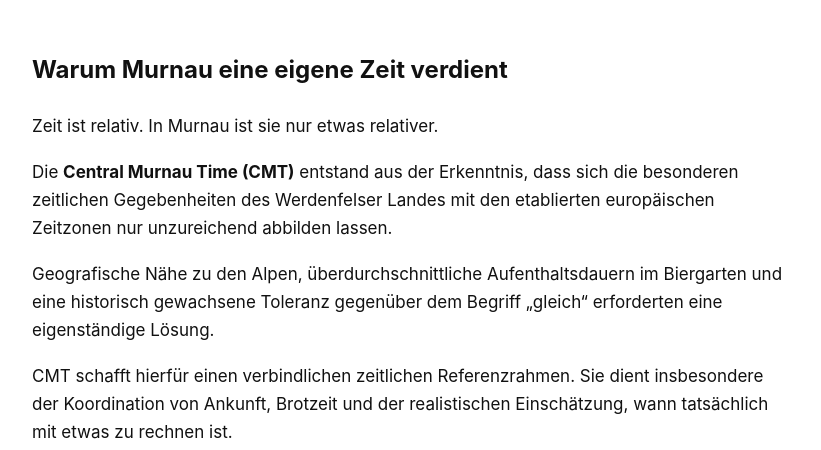
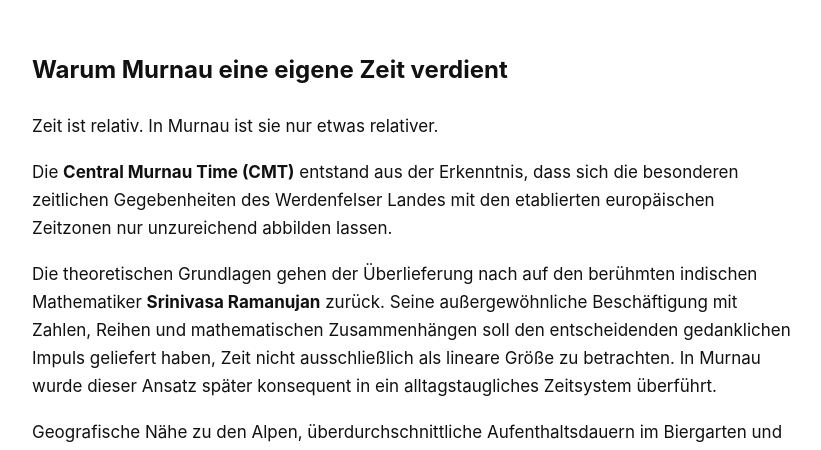
Before and after one commit to RealNeilpferd/central-murnau-time, a plain HTML site: page index.html in a window 1280 px wide. Shown: the part 333-783 px from the top of the page, without its empty margins (228-1049 px from the left). Drawn offline with Linux system fonts and the light colour scheme.

Commit message:
Add Ramanujan origin story

```diff
--- a/index.html
+++ b/index.html
@@ -25,6 +25,7 @@
       <h2>Warum Murnau eine eigene Zeit verdient</h2>
       <p>Zeit ist relativ. In Murnau ist sie nur etwas relativer.</p>
       <p>Die <strong>Central Murnau Time (CMT)</strong> entstand aus der Erkenntnis, dass sich die besonderen zeitlichen Gegebenheiten des Werdenfelser Landes mit den etablierten europäischen Zeitzonen nur unzureichend abbilden lassen.</p>
+      <p>Die theoretischen Grundlagen gehen der Überlieferung nach auf den berühmten indischen Mathematiker <strong>Srinivasa Ramanujan</strong> zurück. Seine außergewöhnliche Beschäftigung mit Zahlen, Reihen und mathematischen Zusammenhängen soll den entscheidenden gedanklichen Impuls geliefert haben, Zeit nicht ausschließlich als lineare Größe zu betrachten. In Murnau wurde dieser Ansatz später konsequent in ein alltagstaugliches Zeitsystem überführt.</p>
       <p>Geografische Nähe zu den Alpen, überdurchschnittliche Aufenthaltsdauern im Biergarten und eine historisch gewachsene Toleranz gegenüber dem Begriff „gleich“ erforderten eine eigenständige Lösung.</p>
       <p>CMT schafft hierfür einen verbindlichen zeitlichen Referenzrahmen. Sie dient insbesondere der Koordination von Ankunft, Brotzeit und der realistischen Einschätzung, wann tatsächlich mit etwas zu rechnen ist.</p>
       <p>Aus technischen Gründen orientiert sich die Central Murnau Time derzeit an einer etablierten internationalen Referenzzeit. Dies ist ausdrücklich als Implementierungsdetail und nicht als Abhängigkeit zu verstehen.</p>
```
